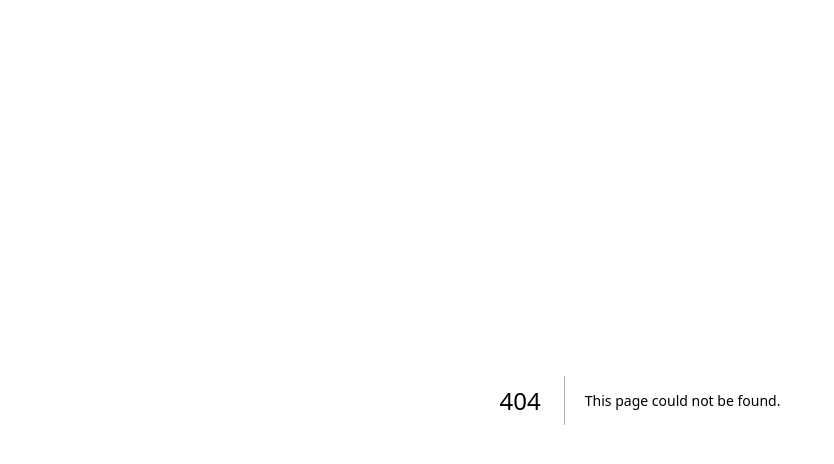
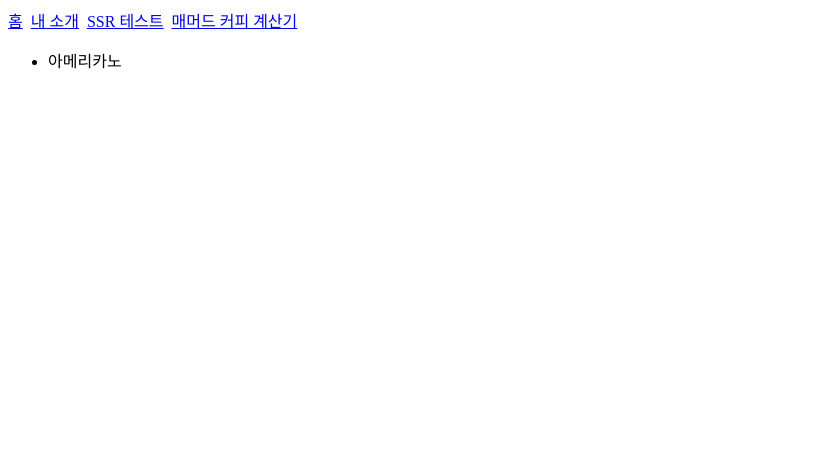
Before and after one commit to jm-shin/nextjs-tutorial, a Next.js app: page /mammoth-coffee in a window 1280 px wide. Before the commit this address had no page. Shown: the top 464 px of the page, without its empty margins (0-834 px from the left). Built offline with nearby package versions, Linux system fonts and the light colour scheme.

Commit message:
feat: 매머드 커피 계산기

```diff
--- a/components/Header.js
+++ b/components/Header.js
@@ -9,7 +9,8 @@ const Header = () => {
         <div>
             <Link href="/">홈</Link>&ensp;
             <Link href="/about">내 소개</Link>&ensp;
-            <Link prefetch href="/ssr-test">SSR 테스트</Link>
+            <Link prefetch href="/ssr-test">SSR 테스트</Link>&ensp;
+            <Link href="/mammoth-coffee">매머드 커피 계산기</Link>&ensp;
         </div>
     );
 }
--- /dev/null
+++ b/pages/mammoth-coffee.js
@@ -0,0 +1,31 @@
+import Layout from "../components/Layout";
+import React from "react";
+
+const menu = [
+    {
+        id: 1,
+        productName: '아메리카노',
+        type: 'ice',
+        size: 'S',
+        price: 900
+    },
+];
+
+class MammothCoffee extends React.Component {
+    render() {
+        const products = menu;
+        const productList = products.map(
+            product => <li key={product.id}>{product.productName}</li>
+        )
+
+        return (
+            <Layout>
+                <ul>
+                    {productList}
+                </ul>
+            </Layout>
+        );
+    }
+}
+
+export default MammothCoffee;
```
